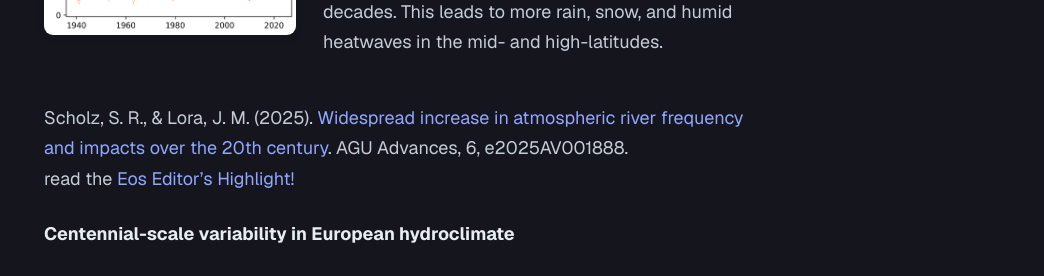
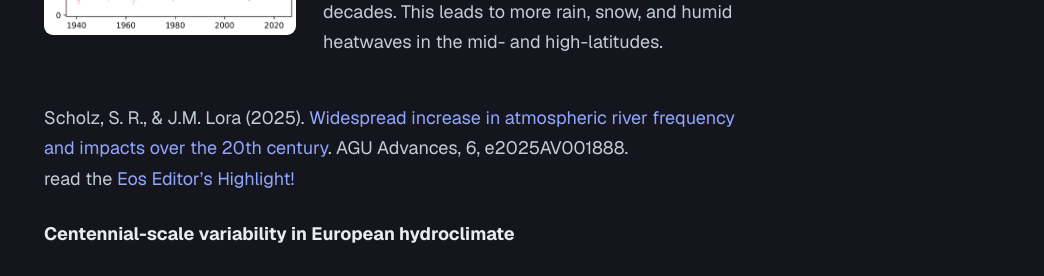
Before and after one commit to serenarscholz/serenarscholz.github.io, a Jekyll site: the page built from research.md, in a window 1280 px wide and 900 px high, scrolled down 897 px. Shown: the part 154-430 px from the top of the window, without its empty margins (236-1280 px from the left). Built offline with Jekyll 4.4.1, drawn with Linux system fonts in a browser that asks for light colours.

```diff
--- a/research.md
+++ b/research.md
@@ -24,7 +24,7 @@ covered by [Yale News](https://news.yale.edu/2024/12/18/intense-ribbons-rain-als
 ARs have a major influence on water resources and rainfall in many regions, but there is still  uncertainty about how these storms may have changed over time. When we extend the global record of AR activity back to 1940, we find that the frequency of ARs has increased broadly across the midlatitude regions, rather than shifting polewards as observed in recent decades. This leads to more rain, snow, and humid heatwaves in the mid- and high-latitudes.
 <div style="clear: both;"></div>
 
-Scholz, S. R., & Lora, J. M. (2025). [Widespread increase in atmospheric river frequency and impacts over the 20th century](https://doi.org/10.1029/2025AV001888). AGU Advances, 6, e2025AV001888.\
+Scholz, S. R., & J.M. Lora (2025). [Widespread increase in atmospheric river frequency and impacts over the 20th century](https://doi.org/10.1029/2025AV001888). AGU Advances, 6, e2025AV001888.\
 read the [Eos Editor's Highlight!](https://eos.org/editor-highlights/future-hotspots-of-hazardous-rivers-in-the-atmosphere)
 
 #### Centennial-scale variability in European hydroclimate
```
